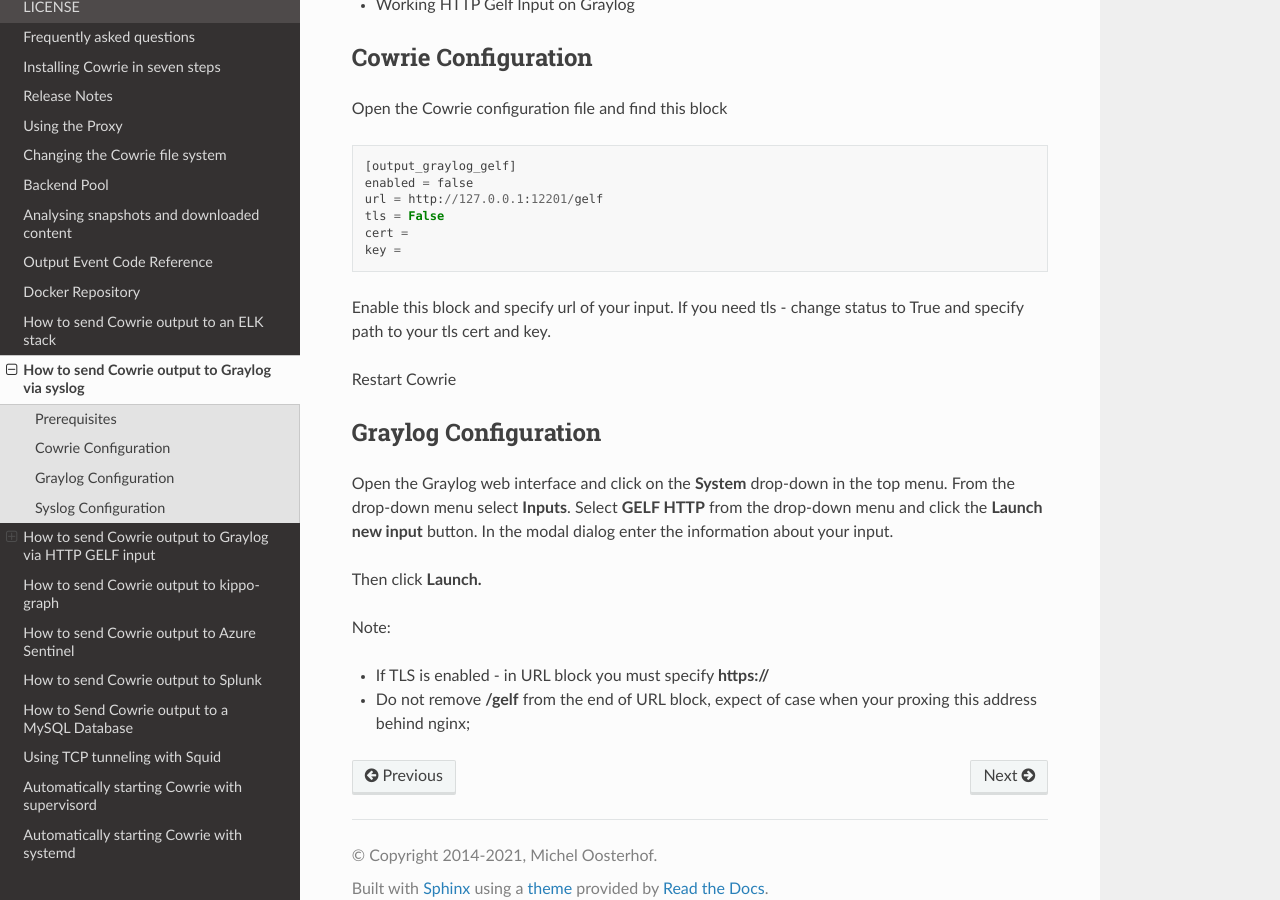
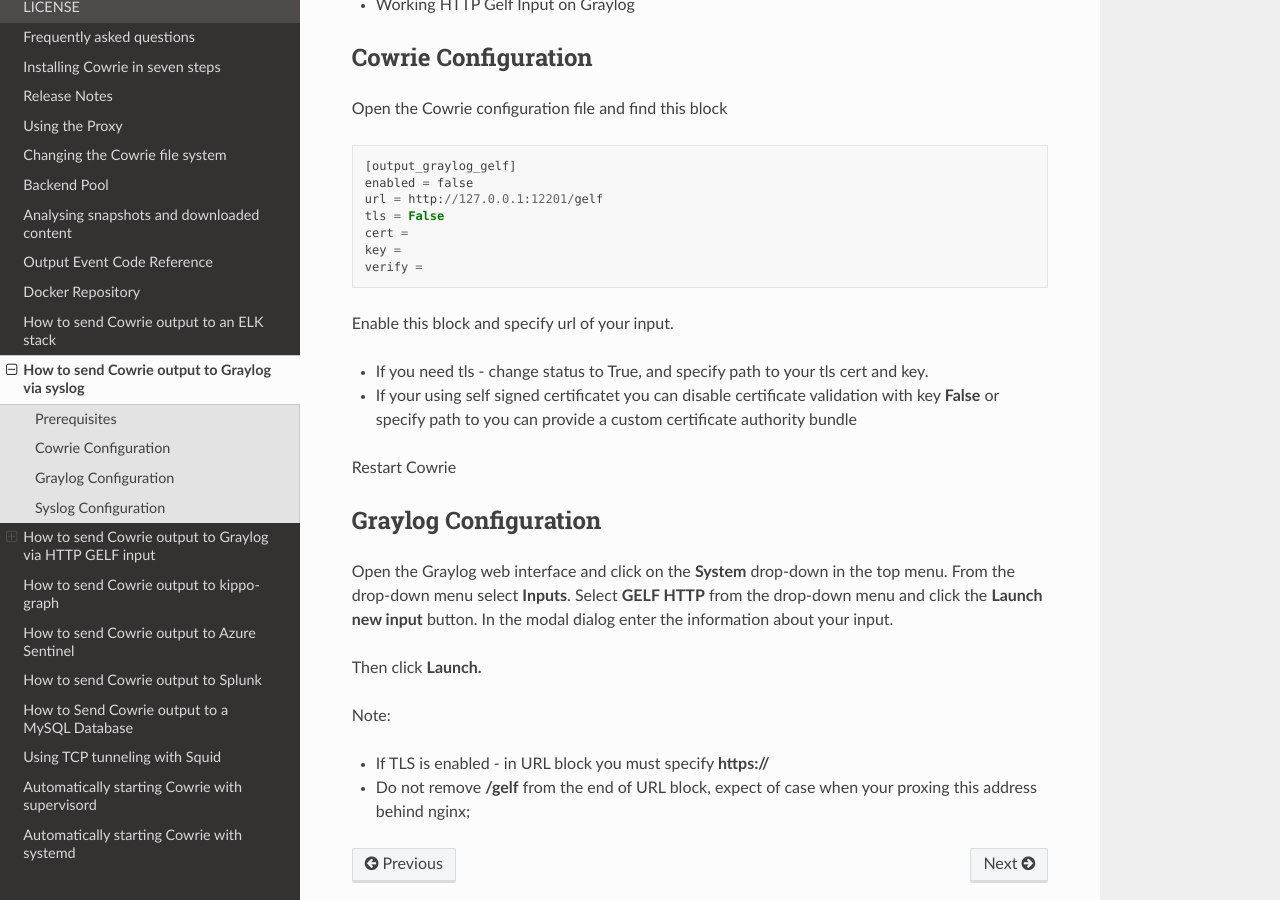
Before and after one commit to cowrie/cowrie, a Sphinx documentation site: the page built from docs/graylog/README.rst, in a window 1280 px wide and 900 px high, scrolled down 1467 px. Built offline with Sphinx 7.4.7 and the Read the Docs theme 2.0.0, drawn with Linux system fonts in a browser that asks for light colours; the version number could not be read and is left out.

```diff
--- a/docs/graylog/README.rst
+++ b/docs/graylog/README.rst
@@ -68,9 +68,13 @@ Open the Cowrie configuration file and find this block ::
     tls = False
     cert =
     key =
+    verify =
 
 Enable this block and specify url of your input.
-If you need tls - change status to True and specify path to your tls cert and key.
+
+- If you need tls - change status to True, and specify path to your tls cert and key.
+
+- If your using self signed certificatet you can disable certificate validation with key **False** or specify path to you can provide a custom certificate authority bundle
 
 Restart Cowrie
 
```
Also changed, not shown: 2 other files.
